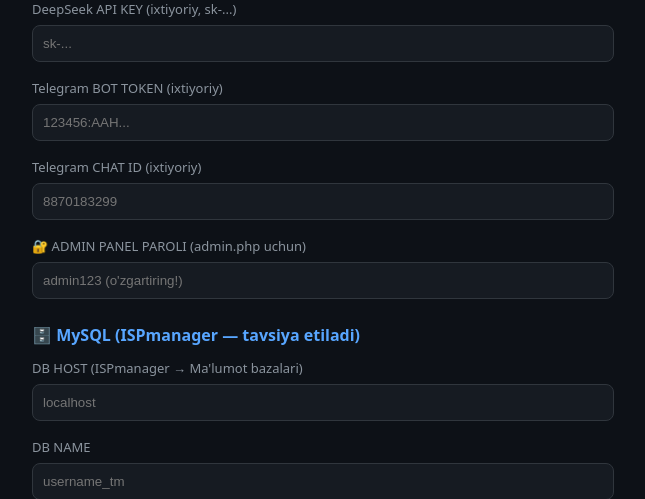
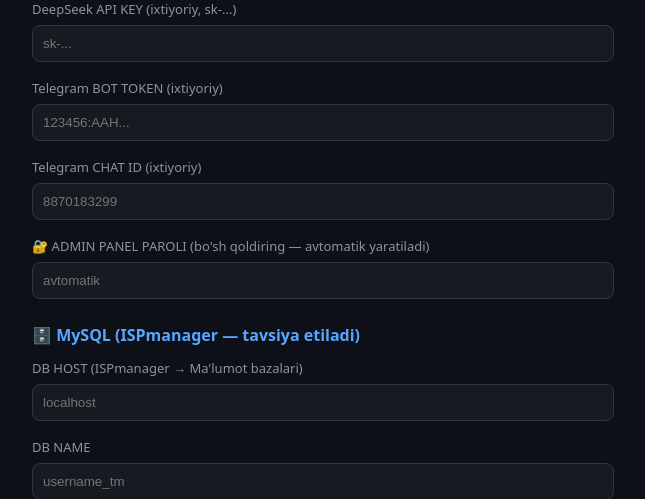
Before and after one commit to paeimovxasan-droid/bozor, a PHP site: page /install.php in a window 1280 px wide. Shown: the part 420-919 px from the top of the page, without its empty margins (328-973 px from the left). Run offline with PHP 8.4, Linux system fonts and the light colour scheme.

Commit message:
status.php require-bagi tuzatildi (jonli tekshiruvda topildi), cron zaxira rejimi, admin parol avtomatik
Co-authored-by: arena-agent <297053741+arena-agent@users.noreply.github.com>

```diff
--- a/php/install.php
+++ b/php/install.php
@@ -23,7 +23,7 @@ if ($_SERVER['REQUEST_METHOD'] === 'POST') {
         'DB_NAME' => trim($_POST['dbname'] ?? ''),
         'DB_USER' => trim($_POST['dbuser'] ?? ''),
         'DB_PASS' => trim($_POST['dbpass'] ?? ''),
-        'ADMIN_PASS' => trim($_POST['adminpass'] ?? '') ?: 'admin123',
+        'ADMIN_PASS' => trim($_POST['adminpass'] ?? '') ?: bin2hex(random_bytes(6)),
         'CRON_KEY' => trim($_POST['cronkey'] ?? '') ?: bin2hex(random_bytes(8)),
     ];
     if ($cfg['META_API_TOKEN'] === '') {
@@ -93,6 +93,8 @@ label{color:#8b949e;font-size:13px}
 ?>
 <div class="ok">✅ <b>config.php saqlandi!</b>
 <?= $msg === 'OK_DB' ? ' MySQL jadvallari yaratildi 🗄️' : '' ?><br><br>
+<b>🔐 ADMIN PAROLINGIZ: <span style="color:#58a6ff;font-size:16px"><?= htmlspecialchars($cfg['ADMIN_PASS']) ?></span></b>
+<br><small>⚠️ Hozir nusxalab oling — admin.php ga kirish uchun kerak!</small><br><br>
 <b>Keyingi 2 qadam:</b><br>
 1) <a href="admin.php">admin.php</a> — Libertex hisobni ulang va avto savdoni yoqing<br>
 2) Quyidagi cron qatorini qo'shing (ISPmanager → Vazifalar → Cron jobs):<br>
@@ -126,8 +128,8 @@ joriy admin parolni kiriting (bekor qilish uchun sahifani yoping).</div>
 <input name="tgtoken" placeholder="123456:AAH...">
 <label>Telegram CHAT ID (ixtiyoriy)</label>
 <input name="tgchat" placeholder="8870183299">
-<label>🔐 ADMIN PANEL PAROLI (admin.php uchun)</label>
-<input name="adminpass" type="password" placeholder="admin123 (o'zgartiring!)">
+<label>🔐 ADMIN PANEL PAROLI (bo'sh qoldiring — avtomatik yaratiladi)</label>
+<input name="adminpass" type="password" placeholder="avtomatik">
 <h1 style="font-size:16px">🗄️ MySQL (ISPmanager — tavsiya etiladi)</h1>
 <label>DB HOST (ISPmanager → Ma'lumot bazalari)</label>
 <input name="dbhost" placeholder="localhost">
```
Also changed, not shown: php/status.php (+20 -1 lines), 1 other file.
